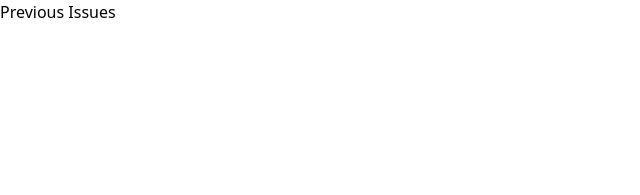
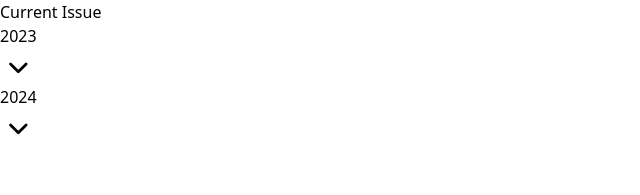
Before and after one commit to aneldanza/ceros-freelance-projects, a React (Vite) app in the folder mission-square/newsletter-menu/: page / in a window 1280 px wide. Shown: the top 195 px of the page, without its empty margins (0-640 px from the left). Built offline with nearby package versions, Linux system fonts and the light colour scheme.

Commit message:
Create a List component

```diff
--- a/mission-square/newsletter-menu/src/App.tsx
+++ b/mission-square/newsletter-menu/src/App.tsx
@@ -1,7 +1,8 @@
-import { MainMenu } from "./Menu";
+// import { MainMenu } from "./Menu";
+import { List } from "./List";
 
 function App() {
-  return <MainMenu />;
+  return <List />;
 }
 
 export default App;
--- /dev/null
+++ b/mission-square/newsletter-menu/src/List.tsx
@@ -0,0 +1,94 @@
+import { YearMenu } from "./YearMenu";
+import { useEffect, useState } from "react";
+
+type Row = {
+  year: string;
+  month: string;
+  url: string;
+};
+
+type Data = {
+  [key: string]: {
+    [key: string]: string;
+  };
+};
+
+const rows: Row[] = [
+  {
+    year: "2024",
+    month: "April",
+    url: "https://explore.missionsq.org/realize-april2024)/p/1?_ga=2.140966834.1274526521.1715200289-1693120239.1703012616",
+  },
+  {
+    year: "2024",
+    month: "March",
+    url: "https://explore.missionsq.org/realize-april2024)/p/1?_ga=2.140966834.1274526521.1715200289-1693120239.1703012616",
+  },
+  {
+    year: "2024",
+    month: "February",
+    url: "https://explore.missionsq.org/realize-april2024)/p/1?_ga=2.140966834.1274526521.1715200289-1693120239.1703012616",
+  },
+  {
+    year: "2024",
+    month: "January",
+    url: "https://explore.missionsq.org/realize-april2024)/p/1?_ga=2.140966834.1274526521.1715200289-1693120239.1703012616",
+  },
+  {
+    year: "2023",
+    month: "December",
+    url: "https://explore.missionsq.org/realize-april2024)/p/1?_ga=2.140966834.1274526521.1715200289-1693120239.1703012616",
+  },
+  {
+    year: "2023",
+    month: "November",
+    url: "https://explore.missionsq.org/realize-april2024)/p/1?_ga=2.140966834.1274526521.1715200289-1693120239.1703012616",
+  },
+  {
+    year: "2023",
+    month: "October",
+    url: "https://explore.missionsq.org/realize-april2024)/p/1?_ga=2.140966834.1274526521.1715200289-1693120239.1703012616",
+  },
+  {
+    year: "2023",
+    month: "September",
+    url: "https://explore.missionsq.org/realize-april2024)/p/1?_ga=2.140966834.1274526521.1715200289-1693120239.1703012616",
+  },
+];
+
+function mapData(rows: Row[]) {
+  const result: Data = {};
+  rows.forEach((obj) => {
+    result[obj.year] = result[obj.year] || {};
+    result[obj.year][obj.month] = obj.url;
+  });
+  return result;
+}
+
+export const List = () => {
+  const [data, setData] = useState<Data>();
+  const [current, setCurrent] = useState<string>("Current Issue")
+
+  useEffect(() => {
+    const result = mapData(rows);
+    setData(result);
+  }, []);
+
+  return (
+    <>
+      <div className=" bg-slate-200">
+        <ul className="divide-y divide-black bg-slate-200">
+          <li>{current}</li>
+          {data &&
+            Object.keys(data).map((year) => {
+              return (
+                <li key={`item-${year}`}>
+                  <YearMenu year={year} />
+                </li>
+              );
+            })}
+        </ul>
+      </div>
+    </>
+  );
+};
```
